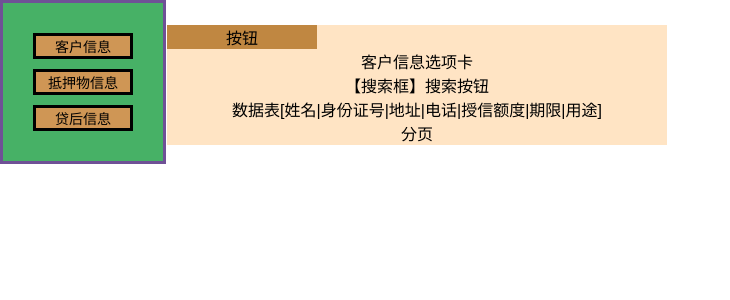
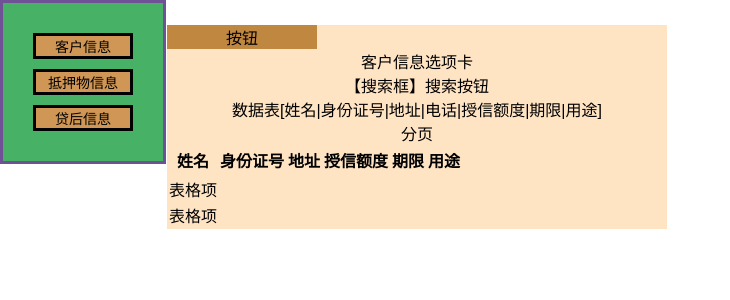
Before and after one commit to zpy007/react-cms, a React (Create React App) app: page / in a window 1280 px wide. Both pictures are taken after a click on the element "客户信息". Shown: the top 300 px of the page, without its empty margins (0-730 px from the left). Built offline with nearby package versions, Linux system fonts and the light colour scheme.

Commit message:
增加了table模块

```diff
--- a/src/table/TableContainer.js
+++ b/src/table/TableContainer.js
@@ -0,0 +1,36 @@
+import React,{Component} from 'react'
+import TableItem from './tableitem'
+
+export default class TableContainer extends Component{
+    render(){
+        return(
+            <div className="tablecontainer">
+                <table>
+                    <thead>
+                        <tr>
+                            {this.props.Columns.map((column)=>{
+                                return (
+                                    <th>
+                                        {column.title/*设置表头*/}
+                                    </th>
+                                )
+                            })}
+                        </tr>
+                    </thead>
+                        <tr>
+                        </tr>
+                    <tbody>
+                        <tr>
+                            <TableItem />
+                        </tr>
+                        <tr>
+                            <TableItem />
+                        </tr>
+                    </tbody>
+                </table>
+
+
+            </div>
+        )
+    }
+}
--- a/src/table/TableItem.js
+++ b/src/table/TableItem.js
@@ -0,0 +1,11 @@
+import React,{Component} from 'react'
+
+export default class TableItem extends Component{
+    render(){
+        return(
+            <div className="tableitem">
+                表格项
+            </div>
+        )
+    }
+}
--- a/src/tabs/clientinfotab.js
+++ b/src/tabs/clientinfotab.js
@@ -1,4 +1,5 @@
 import React,{Component} from 'react'
+import TableContainer from '../table/tablecontainer';
 
 
 export default class ClientInfoTab extends Component{
@@ -11,6 +12,16 @@ export default class ClientInfoTab extends Component{
                     <div><span>数据表[姓名|身份证号|地址|电话|授信额度|期限|用途]</span></div>
                     <div><span>分页</span></div>
                 </div>
+                <div className="table">
+                    <TableContainer Columns={[
+                        { field: "clientname", title: "姓名" },
+                        { field: "clientid", title: "身份证号" },
+                        { field: "clientaddress", title: "地址" },
+                        { field: "clientamount", title: "授信额度" },
+                        { field: "clientlimit", title: "期限" },
+                        { field: "clientusage", title: "用途" }
+                        ]} />
+                </div>
             </div>
         )
     }
```
